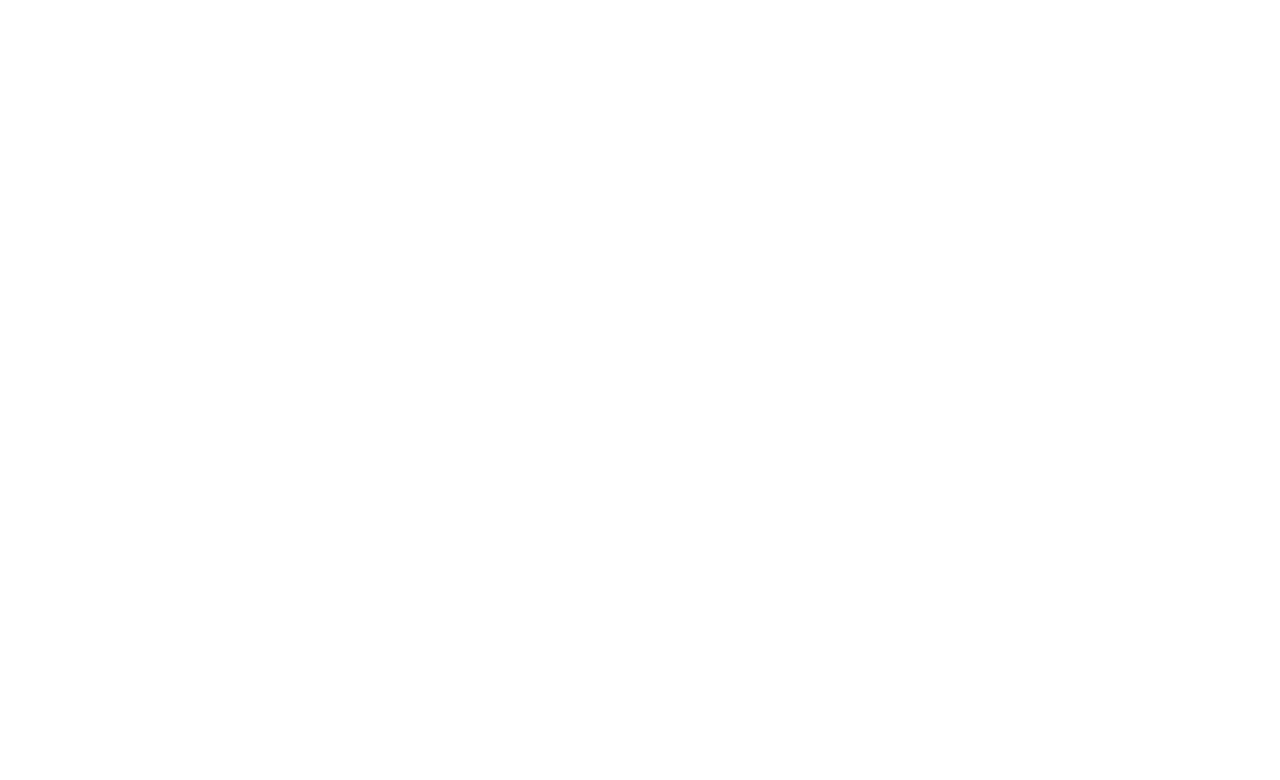
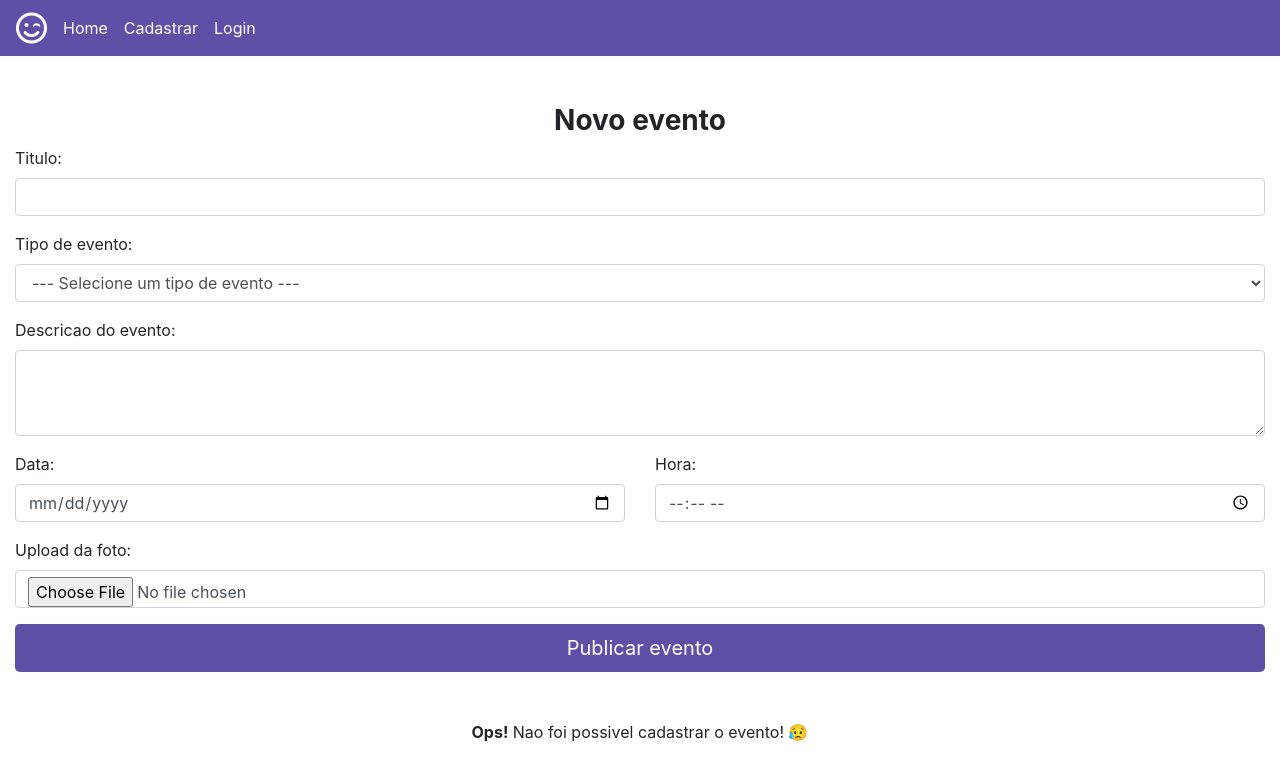
Before and after one commit to lucas-castro-developer/app-publicacao-de-eventos, a React (Create React App) app: page /cadastrar-evento in a window 1280 px wide. Shown: the top 780 px of the page. Built offline with nearby package versions, Linux system fonts and the light colour scheme; the HTML template or start-up script is replaced by a standard one.

Commit message:
Add recover password and new event pages

```diff
--- a/src/App.js
+++ b/src/App.js
@@ -7,14 +7,18 @@
 import Login from "./view/login/";
 import NovoUsuario from "./view/usuario-novo/";
 import Home from "./view/home/";
+import UsuarioRecuperarSenha from "./view/usuario-recuperar-senha/";
+import EventoCadastro from "./view/evento-cadastro/";
 
 function App() {
   return (
     <Provider store={store}>
       <Router>
         <Route exact path="/" component={Home} />
-        <Route exact path="/novousuario" component={NovoUsuario} />
+        <Route exact path="/novo-usuario" component={NovoUsuario} />
         <Route exact path="/login" component={Login} />
+        <Route exact path="/recuperar-senha" component={UsuarioRecuperarSenha} />
+        <Route exact path="/cadastrar-evento" component={EventoCadastro} />
       </Router>
     </Provider>
   );
--- a/src/components/navbar/index.js
+++ b/src/components/navbar/index.js
@@ -10,9 +10,7 @@
 
   return (
     <nav className="navbar navbar-expand-lg">
-      <span className="navbar-brand text-white font-weight-bold" href="#">
-        Eventos
-      </span>
+      <i class="far fa-smile-wink text-white fa-2x"></i>
       <button
         className="navbar-toggler"
         type="button"
@@ -26,7 +24,7 @@
       </button>
       <div className="collapse navbar-collapse" id="navbarNav">
         <ul className="navbar-nav">
-          <li className="nav-item">
+          <li className="nav-item ml-2">
             <Link className="nav-link" to="/">
               Home
             </Link>
@@ -35,7 +33,7 @@
             useSelector(state => state.usuarioLogado) > 0 ?
             <>
               <li className="nav-item">
-                <Link className="nav-link" to="">
+                <Link className="nav-link" to="cadastrar-evento">
                   Publicar evento
                 </Link>
               </li>
--- /dev/null
+++ b/src/view/evento-cadastro/evento-cadastro.css
@@ -0,0 +1,9 @@
+.btn-cadastrar{
+    color: #FFF;
+    background-color: #614EA6;
+}
+
+.btn-cadastrar:hover{
+    color: #FFF;
+    background-color: #F21667;
+}
--- /dev/null
+++ b/src/view/evento-cadastro/index.js
@@ -0,0 +1,86 @@
+import React, { useState } from "react";
+import { useSelector } from "react-redux";
+import { Link } from "react-router-dom";
+import "./evento-cadastro.css";
+
+import firebase from "../../config/firebase";
+
+import NavBar from "../../components/navbar/";
+
+function EventoCadastro() {
+  const [msgTipo, setMsgTipo] = useState('erro');
+
+  return (
+    <>
+      <NavBar />
+      <div className="col-12 mt-5">
+        <div className="row">
+          <h3 className="mx-auto font-weight-bold">Novo evento</h3>
+        </div>
+
+        <form>
+          <div className="form-group">
+            <label>Titulo:</label>
+            <input type="text" className="form-control" />
+          </div>
+
+          <div className="form-group">
+            <label>Tipo de evento:</label>
+            <select className="form-control">
+              <option disabled selected value>
+                --- Selecione um tipo de evento ---
+              </option>
+              <option>Festa</option>
+              <option>Teatro</option>
+              <option>Show</option>
+              <option>Evento</option>
+            </select>
+          </div>
+
+          <div className="form-group">
+            <label>Descricao do evento:</label>
+            <textarea className="form-control" rows="3" />
+          </div>
+
+          <div className="form-group row">
+            <div className="col-6">
+              <label>Data:</label>
+              <input type="date" className="form-control" />
+            </div>
+            <div className="col-6">
+              <label>Hora:</label>
+              <input type="time" className="form-control" />
+            </div>
+          </div>
+
+          <div className="form-group">
+            <label>Upload da foto:</label>
+            <input type="file" className="form-control" />
+          </div>
+
+          <button
+            type="button"
+            className="btn btn-lg btn-block mt-3 mb-5 btn-cadastro"
+          >
+            Publicar evento
+          </button>
+        </form>
+
+        <div className="msg-login text-center mt-2">
+          {msgTipo === "sucesso" && (
+            <span>
+              <strong>Wow!</strong> Evento publicado! &#128526;
+            </span>
+          )}
+          {msgTipo === "erro" && (
+            <span>
+              <strong>Ops!</strong> Nao foi possivel cadastrar o evento! &#128549;
+            </span>
+          )}
+        </div>
+      </div>
+    </>
+  );
+}
+
+export default EventoCadastro;
--- a/src/view/home/index.js
+++ b/src/view/home/index.js
@@ -1,6 +1,5 @@
-import React, { useState } from "react";
+import React from "react";
 import "./home.css";
-import { Link } from 'react-router-dom'
 import NavBar from '../../components/navbar/'
 
 import { useSelector} from 'react-redux'
--- a/src/view/login/index.js
+++ b/src/view/login/index.js
@@ -37,6 +37,7 @@
 
       <form className="form-signin mx-auto">
         <div className="text-center mb-4">
+          <i class="far fa-smile-wink text-white fa-5x"></i>
           <h1 className="h3 mb-3 font-weight-bold text-white">Login</h1>
         </div>
 
@@ -78,11 +79,11 @@
         </div>
 
         <div className="opcoes-login text-center mt-5">
-          <a href="#" className="mx-2">
+          <Link to="recuperar-senha" className="mx-2">
             Recuperar senha
-          </a>
+          </Link>
           <span className="text-white">&#9733;</span>
-          <Link to="novousuario" className="mx-2">
+          <Link to="novo-usuario" className="mx-2">
             Quero cadastrar
           </Link>
         </div>
--- /dev/null
+++ b/src/view/usuario-recuperar-senha/index.js
@@ -0,0 +1,49 @@
+import React, { useState } from "react";
+import "./usuario-recuperar-senha.css";
+
+import firebase from "../../config/firebase";
+import "firebase/auth";
+
+import NavBar from "../../components/navbar/";
+
+function UsuarioRecuperarSenha() {
+  const [msg, setMsg] = useState();
+  const [email, setEmail] = useState();
+
+  function recuperarSenha() {
+    firebase
+      .auth()
+      .sendPasswordResetEmail(email)
+      .then(resultado => {
+        setMsg("Enviamos um link no seu email para vocë redefinir sua senha!");
+      })
+      .catch(erro => {
+        setMsg("Verifique se o email esta correto!");
+      });
+  }
+
+  return (
+    <>
+      <NavBar />
+      <form className="text-center form-login mx-auto mt-5">
+        <h1 className="mb-3">Recuperar senha</h1>
+        <input
+          onChange={e => setEmail(e.target.value)}
+          type="email"
+          className="form-control my-2"
+          placeholder="E-mail"
+        />
+
+        <div className="msg my-4 text-center">
+          <span>{msg}</span>
+        </div>
+
+        <button onClick={recuperarSenha} type="button" className="btn btn-lg btn-block btn-enviar">
+          Recuperar Senha
+        </button>
+      </form>
+    </>
+  );
+}
+
+export default UsuarioRecuperarSenha;
--- /dev/null
+++ b/src/view/usuario-recuperar-senha/usuario-recuperar-senha.css
@@ -0,0 +1,9 @@
+.btn-enviar{
+    color: #FFF;
+    background-color: #614EA6;
+}
+
+.btn-enviar:hover{
+    color: #FFF;
+    background-color: #F21667;
+}
```
